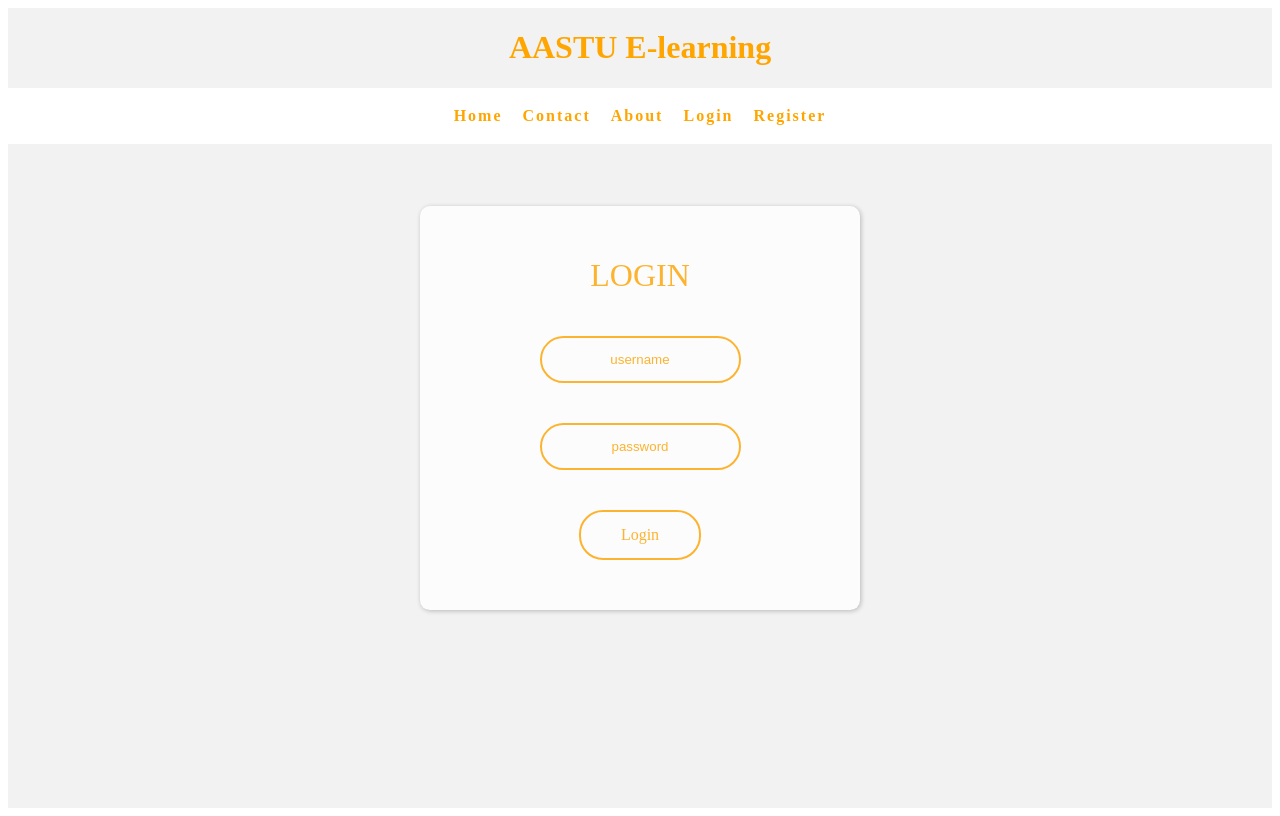
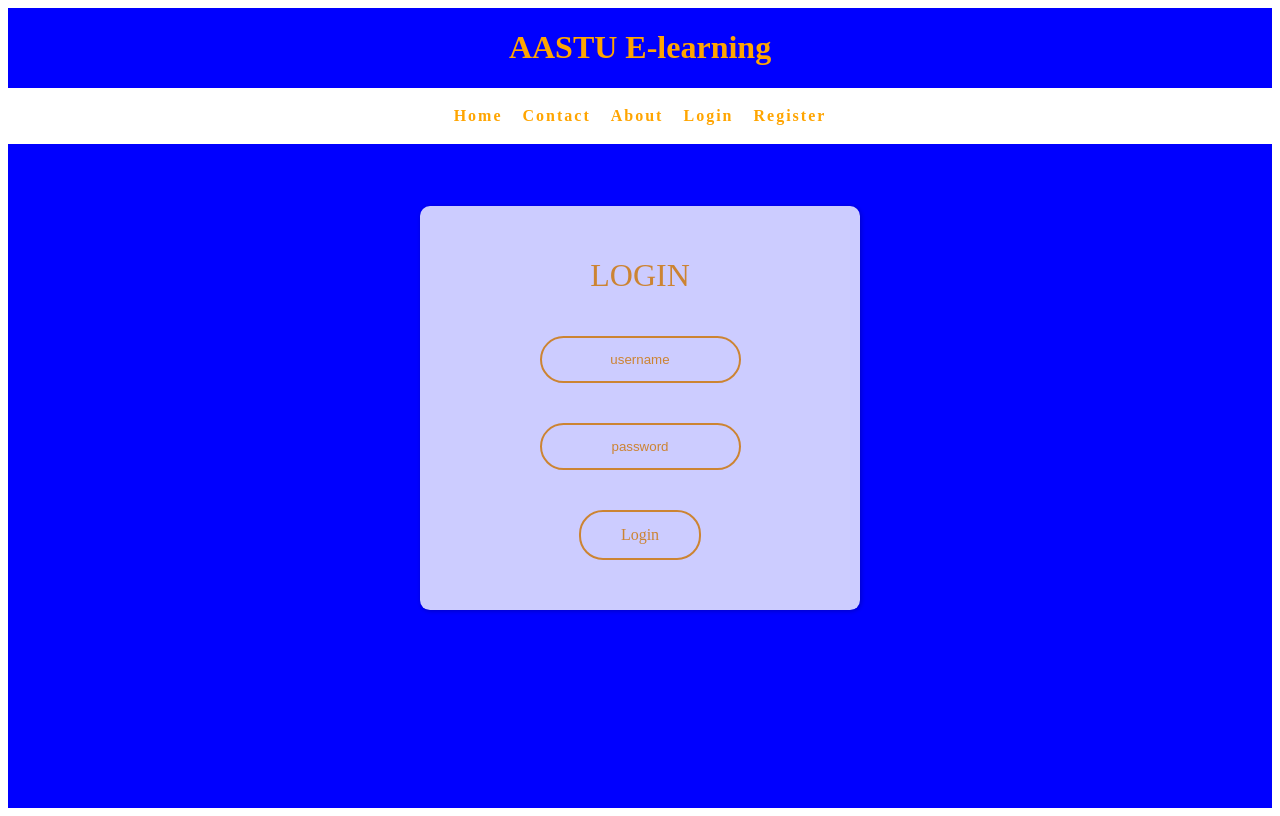
Before and after one commit to mesi473/Alkebulan, a React (Create React App) app in the folder e_learning/: page / in a window 1280 px wide. Built offline with nearby package versions, Linux system fonts and the light colour scheme.

Commit message:
Update App.css
background-color is changing

```diff
--- a/e_learning/src/App.css
+++ b/e_learning/src/App.css
@@ -3,5 +3,5 @@
   width: 100%;
   height: 100vh;
   overflow-x: hidden;
-  background: ;
+  background:blue ;
 }
```
